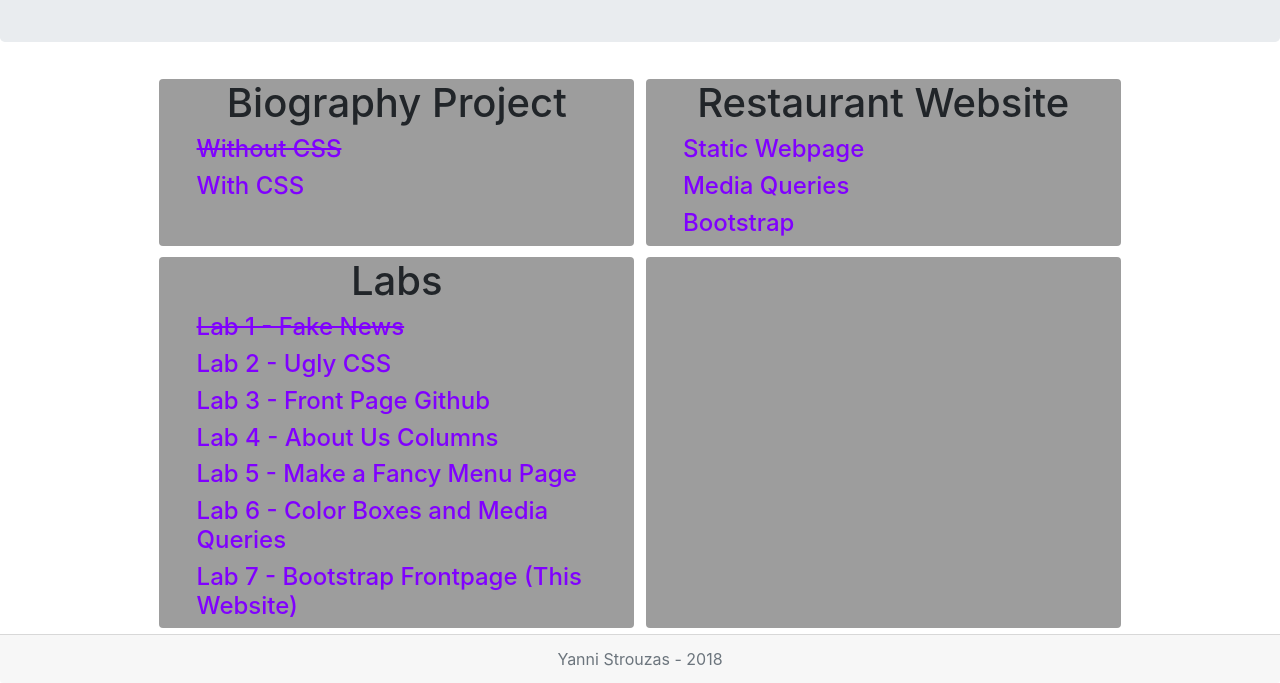
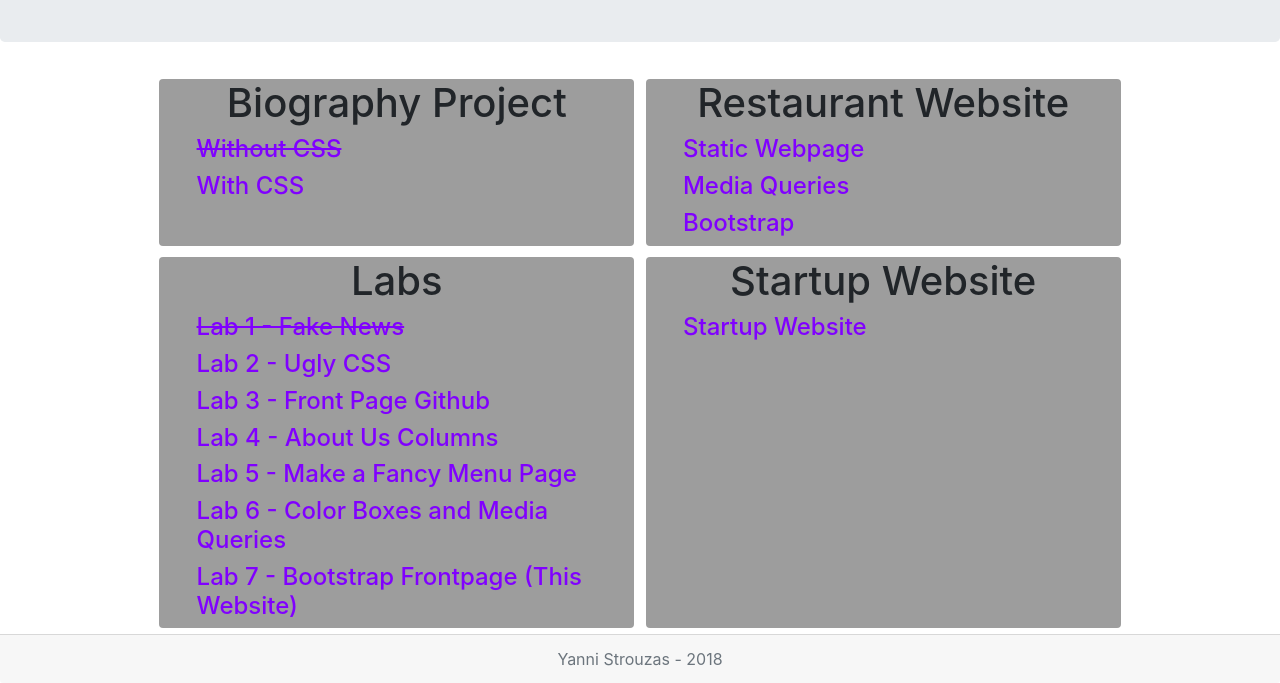
Before and after one commit to Ystrouzas/Web-Class, a plain HTML site: page index.html in a window 1280 px wide. Shown: the part 750-1433 px from the top of the page. Drawn offline with nearby package versions, Linux system fonts and the light colour scheme.

Commit message:
added startup website link

```diff
--- a/index.html
+++ b/index.html
@@ -44,10 +44,8 @@
 			</div>
 
 			<div class="container col-lg-5 col-sm-5 col-xs-6 project1 rounded">
-				<h1></h1>
-				<h4><a href="Restaurant Website/Restaurant Website 1 - Static/index.html"></a></h4>
-				<h4><a href="Restaurant Website/Restaurant Website 2 - Media Queries/index.html"></a></h4>
-				<h4><a href=""><del></del></a></h4>
+				<h1>Startup Website</h1>
+				<h4><a href="Startup Website/index.html">Startup Website</a></h4>
 			</div>
 	  	</div>
 	</div>
```
